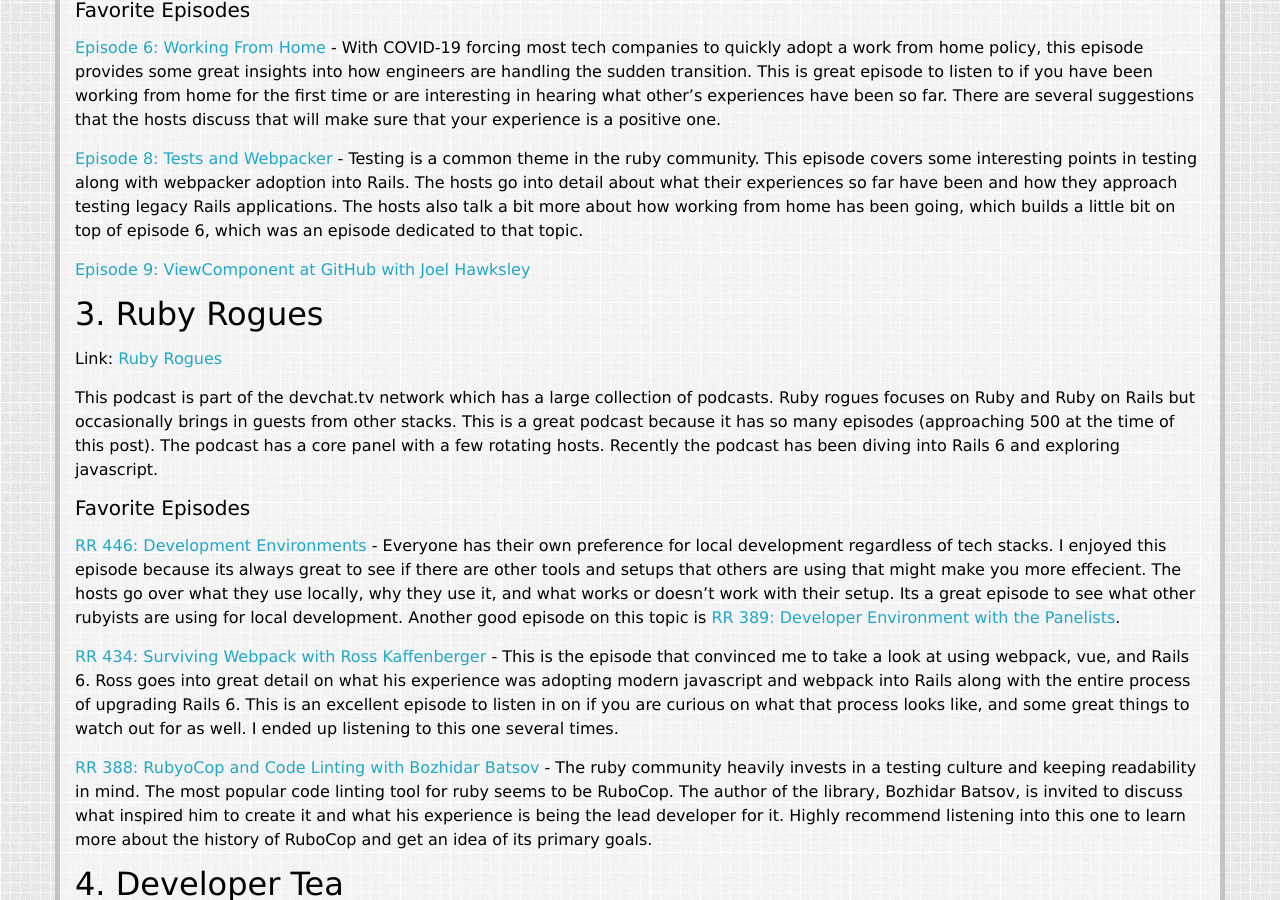
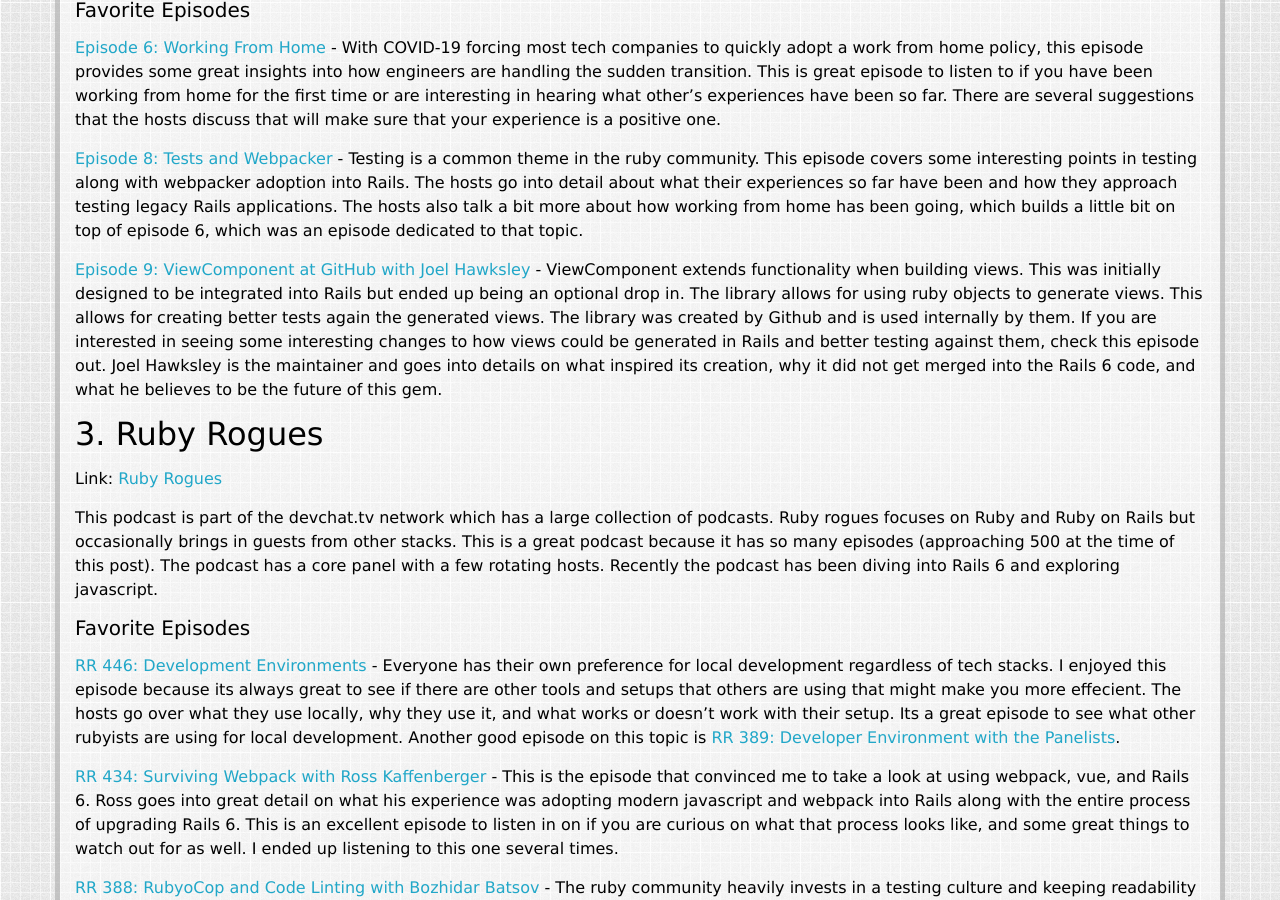
Before and after one commit to zsyed91/zsyed91.github.io, a Jekyll site: the page built from _posts/2020-06-20-interesting-podcasts.markdown, in a window 1280 px wide and 900 px high, scrolled down 1348 px. Built offline with Jekyll 4.4.1, drawn with Linux system fonts in a browser that asks for light colours; the table of contents is made by our own code.

Commit message:
Forgot to paste in the commentary on episode 9

```diff
--- a/_posts/2020-06-20-interesting-podcasts.markdown
+++ b/_posts/2020-06-20-interesting-podcasts.markdown
@@ -38,7 +38,7 @@
 
 [Episode 8: Tests and Webpacker](https://www.therubyblend.com/8) - Testing is a common theme in the ruby community. This episode covers some interesting points in testing along with webpacker adoption into Rails. The hosts go into detail about what their experiences so far have been and how they approach testing legacy Rails applications. The hosts also talk a bit more about how working from home has been going, which builds a little bit on top of episode 6, which was an episode dedicated to that topic.
 
-[Episode 9: ViewComponent at GitHub with Joel Hawksley](https://www.therubyblend.com/9)
+[Episode 9: ViewComponent at GitHub with Joel Hawksley](https://www.therubyblend.com/9) - ViewComponent extends functionality when building views. This was initially designed to be integrated into Rails but ended up being an optional drop in. The library allows for using ruby objects to generate views. This allows for creating better tests again the generated views. The library was created by Github and is used internally by them. If you are interested in seeing some interesting changes to how views could be generated in Rails and better testing against them, check this episode out. Joel Hawksley is the maintainer and goes into details on what inspired its creation, why it did not get merged into the Rails 6 code, and what he believes to be the future of this gem.
 
 ## 3. Ruby Rogues
 
```
